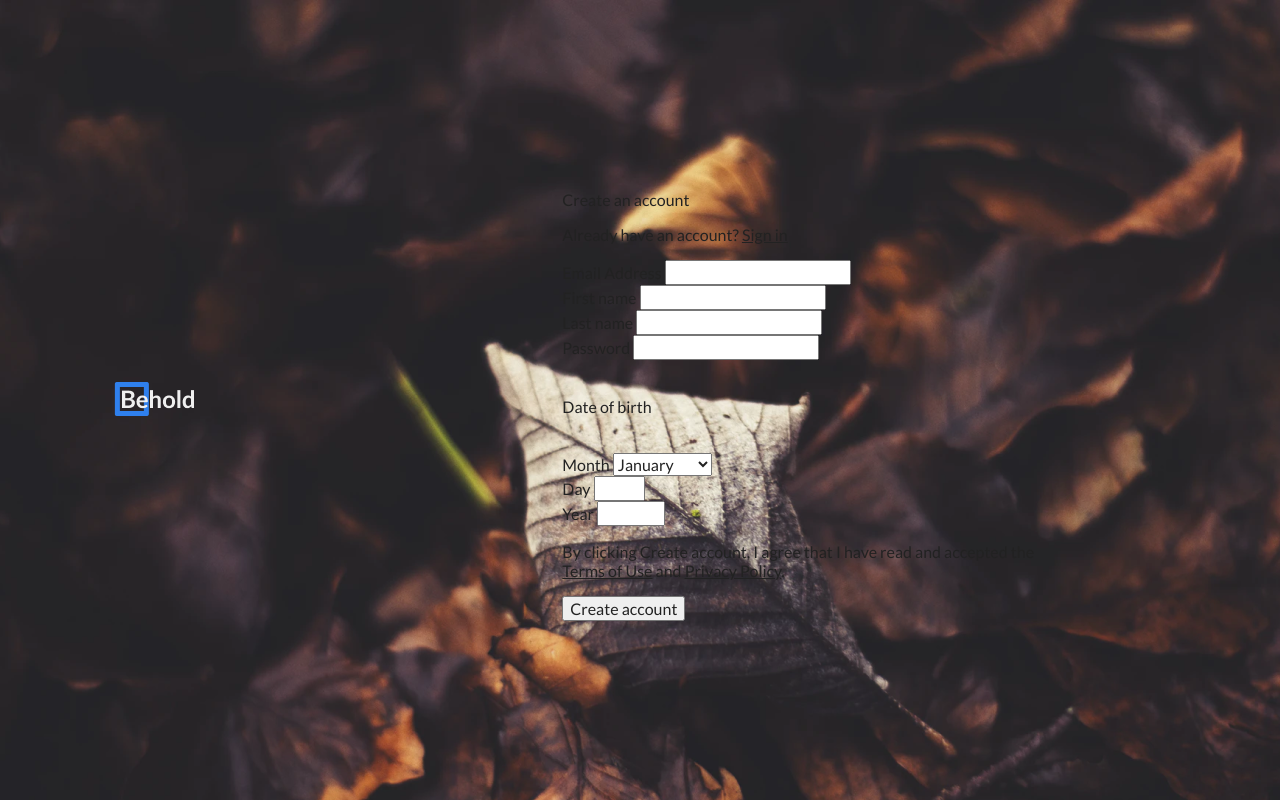
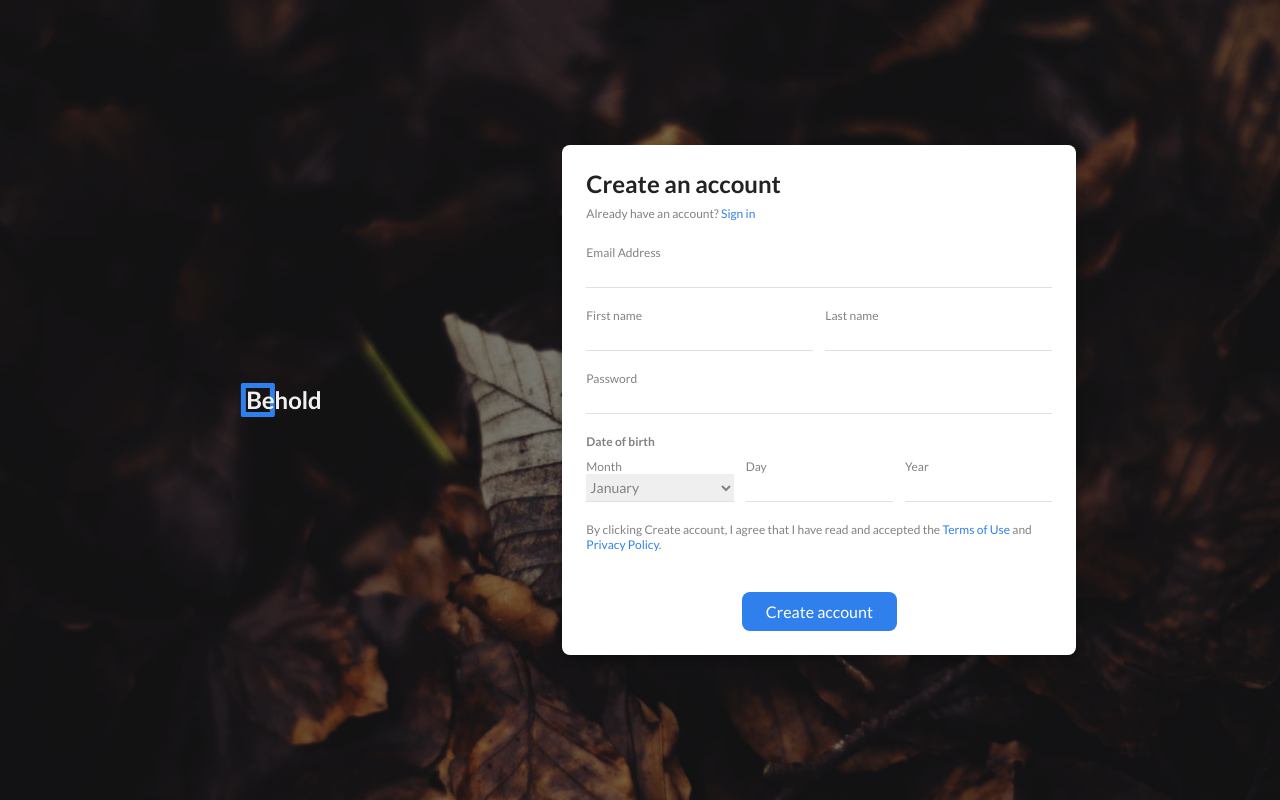
Before and after one commit to TrizBea24/challenges_registration_form, a plain HTML site: page index.html in a window 1280 px wide. Drawn offline with Linux system fonts and the light colour scheme.

Commit message:
Last version

```diff
--- a/index.html
+++ b/index.html
@@ -17,6 +17,7 @@
     <title>Behold</title>
   </head>
   <body>
+    <div class="background-overlay">
       <div id="container">
         <div class="logo-container">
           <img src="img/behold-logo.png" alt="Behold">
@@ -34,28 +35,41 @@
               <div class="input">
                 <label for="email-address">Email Address</label>
                 <input type="email" required id="email-address">
+
+                <div class="input__indicator">
+                </div>
               </div>
 
               <div class="name">
                 <div class="input">
                   <label for="first-name">First name</label>
                   <input type="text" required id="first-name">
+
+                  <div class="input__indicator">
+                  </div>
                 </div>
 
                 <div class="input">
                   <label for="last-name">Last name</label>
                   <input type="text" required id="last-name">
+
+                  <div class="input__indicator">
+                  </div>
                 </div>
               </div>
 
               <div class="input">
                 <label for="password">Password</label>
                 <input type="password" required id="password">
+
+                <div class="input__indicator">
+                </div>
               </div>
 
               <div class="date-of-birth">
                 <h6 class="date-of-birth__heading">Date of birth</h6>
 
+                <div class="date-of-birth__inputs">
                   <div class="dropdown">
                     <label for="month">Month</label>
 
@@ -78,11 +92,18 @@
                   <div class="input">
                     <label for="day">Day</label>
                     <input type="number" required id="day" min="1" max="31">
+
+                    <div class="input__indicator">
+                    </div>
                   </div>
 
                   <div class="input">
                     <label for="year">Year</label>
                     <input type="number" required id="year" min="1900" max="2022">
+
+                    <div class="input__indicator">
+                    </div>
+                  </div>
                 </div>
               </div>
 
@@ -92,11 +113,19 @@
 
               <button type="submit">Create account</button>
 
-
             </form>
-
           </div>
         </div>
       </div>
+    </div>
+    <script>
+      var images = ["fall.jpeg", "flowerPlant.jpeg", "leaf.jpeg"];
+      function changeBack(){
+        var randomNumber = Math.floor(Math.random() * images.length);
+        document.body.style.backgroundImage = "url(img/"+ images[randomNumber] +")";
+      }
+
+      window.onload = changeBack;
+    </script>
   </body>
 </html>
--- a/styles.css
+++ b/styles.css
@@ -16,11 +16,21 @@ body {
     font-family: 'Lato', sans-serif;
     color: #222;
     height: 100vh;
-    background-image: url('img/fall.jpeg');
+    background-size: cover;
+}
+
+.background-overlay {
+    height: 100%;
+    background-color: rgba(0, 0, 0, 0.5);
 }
 
 p {
     max-width: 600px;
+}
+
+a {
+    color: var(--primary-color);
+    text-decoration: none;
 }
 
 #container {
@@ -36,8 +46,143 @@ p {
 
 .logo-container {
     grid-column: 1/5;
+    display: flex;
+    justify-content: center;
 }
 
 .panel-container {
     grid-column: 6/12;
 }
+
+.panel {
+    background-color: white;
+    padding: 24px;
+    border-radius: 8px;
+    box-shadow: 0px 4px 8px rgba(0, 0, 0, 0.25);
+}
+
+.panel__heading {
+    font-size: 24px;
+    font-weight: 700;
+    margin: 0;
+}
+
+.panel__subheading {
+    font-size: 12px;
+    color: var(--text-color);
+    margin: 0;
+    margin-top: 8px;
+    margin-bottom: 24px;
+}
+
+.input {
+    margin-bottom: 20px;
+    position: relative;
+}
+
+.input label {
+    font-size: 12px;
+    color: var(--text-color);
+    display: block;
+}
+
+.input input {
+    border: none;
+    border-bottom: 1px solid var(--border-color);
+    width: 100%;
+    outline: none;
+    padding: 0;
+    height: 28px;
+    font-size: 14px;
+    color: var(--text-color);
+}
+
+.input__indicator {
+    position: absolute;
+    bottom: 0;
+    left: 50%;
+    height: 2px;
+    width: 0;
+    transition: all 300ms ease;
+}
+
+.input input:focus ~ .input__indicator {
+    background-color: var(--primary-color);
+    left: 0;
+    width: 100%;
+}
+
+.name {
+    display: grid;
+    grid-template-columns: 1fr 1fr;
+    gap: 12px;
+}
+
+.date-of-birth__heading {
+    font-size: 12px;
+    color: var(--text-color);
+    font-weight: 700;
+    margin: 0;
+    margin-bottom: 10px;
+}
+
+.dropdown label {
+    font-size: 12px;
+    color: var(--text-color);
+    display: block;
+}
+
+.dropdown select {
+    width: 100%;
+    border: none;
+    border-bottom: 1px solid var(--border-color);
+    height: 28px;
+    padding: 0;
+    font-size: 14px;
+    color: var(--text-color);
+}
+
+.date-of-birth__inputs {
+    display: grid;
+    grid-template-columns: 1fr 1fr 1fr;
+    gap: 12px;
+}
+
+.consents {
+    font-size: 12px;
+    color: var(--text-color);
+    margin: 0;
+    padding: 0;
+    margin-bottom: 40px;
+}
+
+button {
+    display: block;
+    margin: 0 auto;
+    border: none;
+    padding: 10px 24px;
+    color: white;
+    background-color: var(--primary-color);
+    border-radius: 8px;
+}
+
+@media only screen and (max-width: 660px) {
+    .logo-container {
+        display: none;
+    }
+
+    .panel-container {
+        grid-column: 1 / span 12;
+    }
+}
+
+@media only screen and (max-width: 360px) {
+    #container {
+        padding: 0;
+    }
+
+    .panel {
+        height: 100vh;
+        border-radius: 0;
+    }
+}
```
Also changed, not shown: img/devchallenges.png (deleted), 1 other file. Lines whose indentation alone changed are shown as unchanged.
